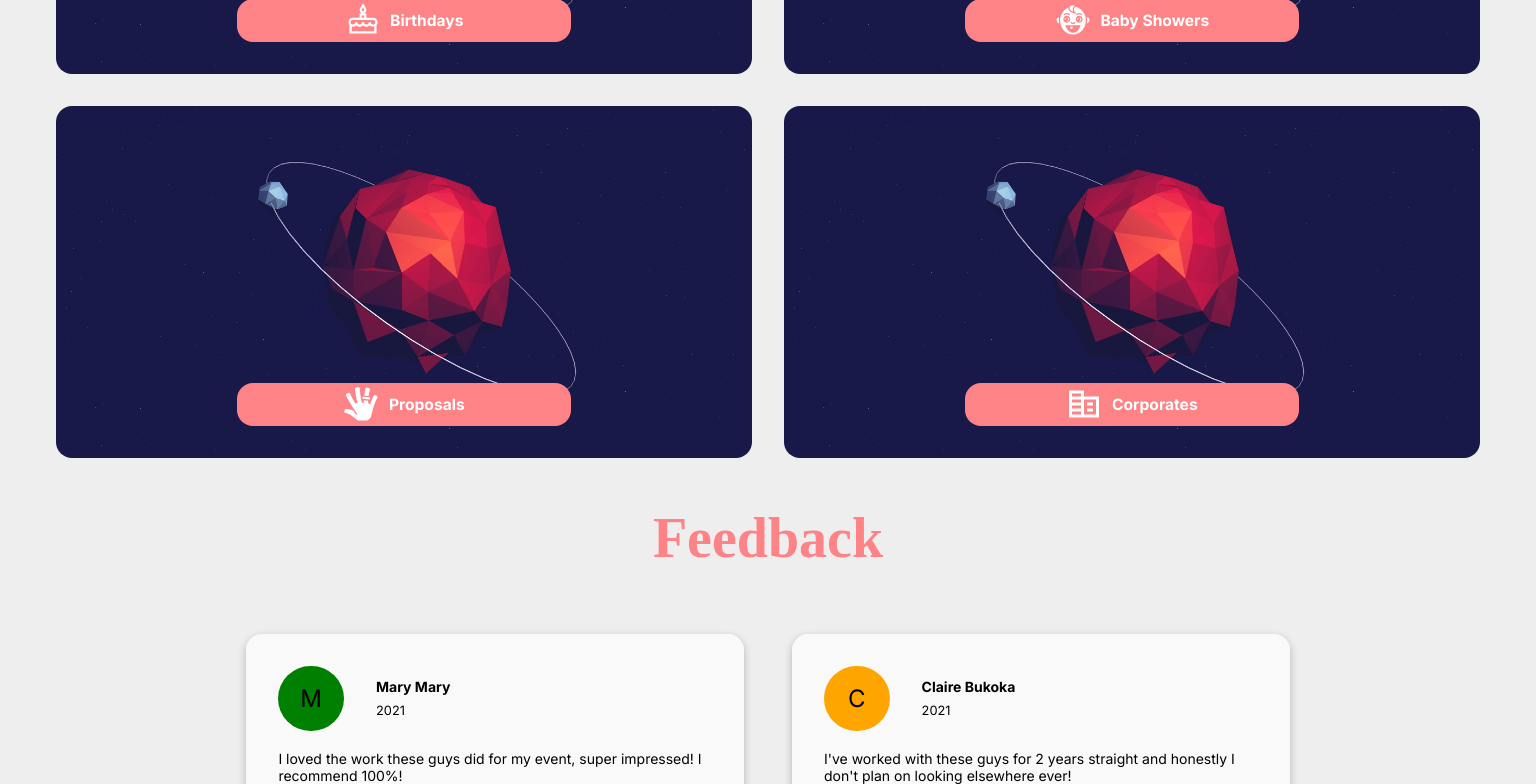
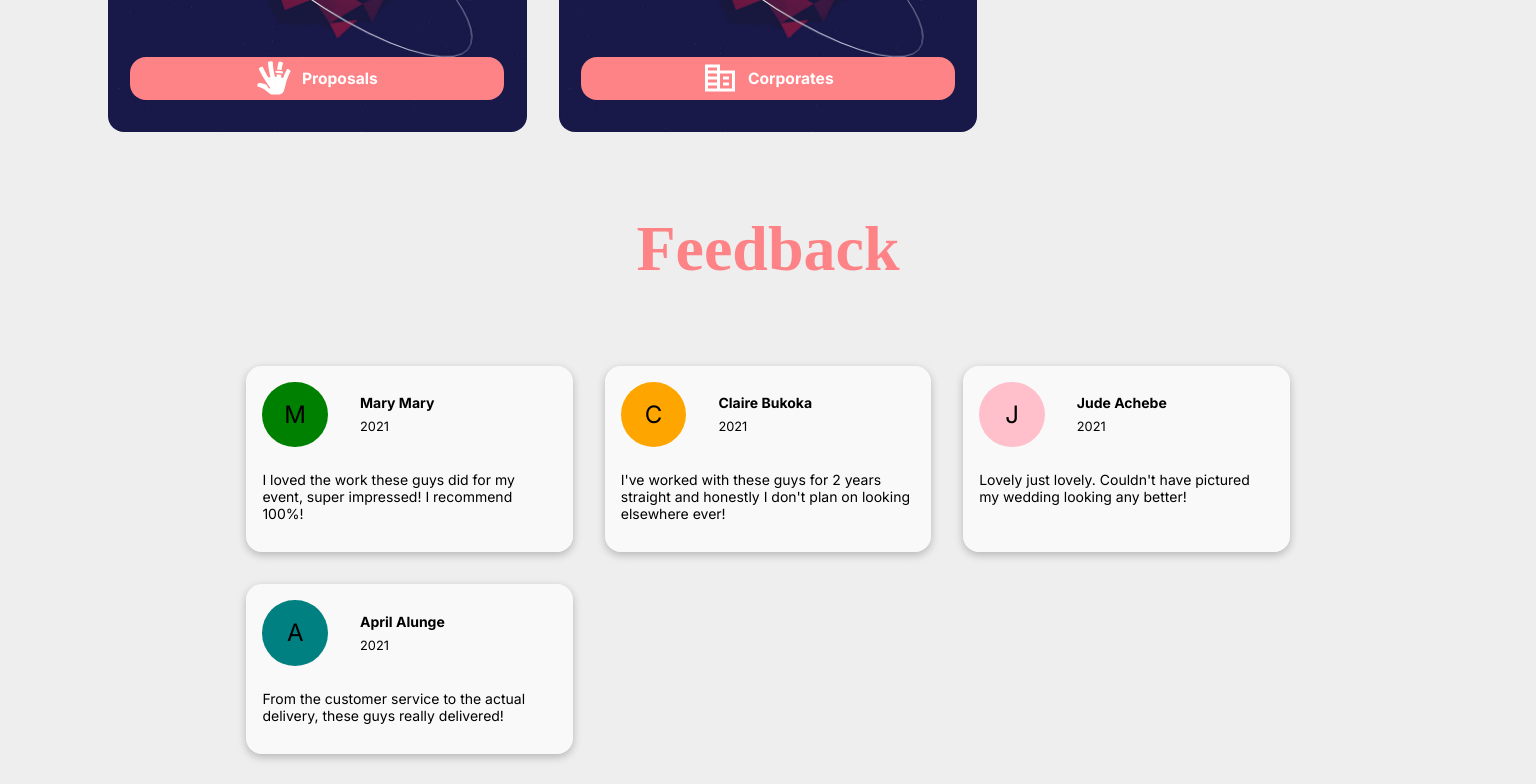
Before and after one commit to 2Kelvin/scarlettes-glam-decor, a React (Create React App) app: page / in a window 1536 px wide. Shown: the part 2016-2800 px from the top of the page. Built offline with nearby package versions, Linux system fonts and the light colour scheme; a web font is replaced by a local one.

Commit message:
responsive design 87% done :heavy_check_mark:

```diff
--- a/src/App.css
+++ b/src/App.css
@@ -23,3 +23,10 @@ h2 {
     margin-bottom: 3rem;
   }
 }
+
+@media screen and (min-width: 1500px) {
+  h2 {
+    font-size: 4rem;
+    margin-bottom: 4rem;
+  }
+}
--- a/src/components/AllEventCards/AllEventCards.css
+++ b/src/components/AllEventCards/AllEventCards.css
@@ -19,8 +19,21 @@
         gap: 1rem;
     }
 }
+
 @media screen and (min-width: 1200px) {
     .allEventCards {
         gap: 2rem;
     }
 }
+
+@media screen and (min-width: 1500px) {
+    .allEventCards {
+        grid-template-columns: repeat(3, 1fr);
+    }
+}
+
+@media screen and (min-width: 1800px) {
+    .allEventCards {
+        grid-template-columns: repeat(4, 1fr);
+    }
+}
--- a/src/components/AllFeedbackCards/AllFeedback.css
+++ b/src/components/AllFeedbackCards/AllFeedback.css
@@ -30,3 +30,16 @@
         gap: 2rem;
     }
 }
+
+@media screen and (min-width: 1500px) {
+    .allFeedback {
+        grid-template-columns: repeat(3, 1fr);
+        gap: 1rem;
+    }
+}
+@media screen and (min-width: 1800px) {
+    .allFeedback {
+        grid-template-columns: repeat(4, 1fr);
+        gap: 1rem;
+    }
+}
--- a/src/components/Bigbackground/Bigbg.css
+++ b/src/components/Bigbackground/Bigbg.css
@@ -36,3 +36,9 @@
         font-size: 3.5rem;
     }
 }
+
+@media screen and (min-width: 1500px) {
+    .bigBg {
+        margin-bottom: 5rem;
+    }
+}
--- a/src/components/Contact/Contact.css
+++ b/src/components/Contact/Contact.css
@@ -6,3 +6,11 @@
 .contact p {
     text-align: center;
 }
+
+
+/* +++++++++++++++++++++++ MEDIA QUERIES +++++++++++++++++++++++ */
+@media screen and (min-width: 1500px) {
+    .contact {
+        margin-bottom: 5rem;
+    }
+}
--- a/src/components/Feedback/Feedback.css
+++ b/src/components/Feedback/Feedback.css
@@ -14,3 +14,9 @@
         margin-bottom: 3rem;
     }
 }
+
+@media screen and (min-width: 1500px) {
+    .feedbackSection {
+        margin-bottom: 5rem;
+    }
+}
--- a/src/components/Packages/Packages.css
+++ b/src/components/Packages/Packages.css
@@ -25,7 +25,29 @@
 
 @media screen and (min-width: 1330px) {
     .packages {
-        margin: 0 3.5rem;
+        margin: 0 4rem;
         margin-bottom: 3rem;
     }
 }
+
+@media screen and (min-width: 1400px) {
+    .packages {
+        margin: 0 5rem;
+        margin-bottom: 3rem;
+    }
+}
+
+@media screen and (min-width: 1500px) {
+    .packages {
+        margin: 0;
+        width: 86%;
+        margin: auto;
+        margin-bottom: 5rem;
+    }
+}
+
+@media screen and (min-width: 1800px) {
+    .packages {
+        width: 75%;
+    }
+}
--- a/src/components/ReusableEventCard/EventCard.css
+++ b/src/components/ReusableEventCard/EventCard.css
@@ -51,7 +51,26 @@
     .reusableEventCard {
         margin-bottom: 0;
     }
+
     .eventNameAndIcon {
         width: 25em;
     }
 }
+
+@media screen and (min-width: 1200px) {
+    .eventNameAndIcon {
+        width: 36em;
+    }
+}
+
+@media screen and (min-width: 1500px) {
+    .eventNameAndIcon {
+        width: 28em;
+    }
+}
+
+@media screen and (min-width: 1800px) {
+    .eventNameAndIcon {
+        width: 22em;
+    }
+}
--- a/src/components/ReusableFeedbackCard/ReusableFeedbackCard.css
+++ b/src/components/ReusableFeedbackCard/ReusableFeedbackCard.css
@@ -45,8 +45,29 @@
         padding: 1.5rem;
     }
 }
+
 @media screen and (min-width: 1200px) {
     .feedbackCard {
         padding: 2rem;
     }
+
+    .feedbackHeader {
+        margin-bottom: 1.7rem;
+    }
 }
+
+@media screen and (min-width: 1500px) {
+    .feedbackCard {
+        padding: 1rem;
+    }
+
+    .feedbackHeader {
+        margin-bottom: 1.5rem;
+    }
+}
+
+@media screen and (min-width: 1800px) {
+    .feedbackCard {
+        padding: 1.2rem;
+    }
+}
--- a/src/components/SocialsIcons/Socials.css
+++ b/src/components/SocialsIcons/Socials.css
@@ -26,7 +26,7 @@
 
 @media screen and (min-width: 1200px) {
     .mediaIconsDiv {
-        width: 45%;
+        width: 35%;
     }
 }
 
@@ -35,3 +35,15 @@
         width: 30%;
     }
 }
+
+@media screen and (min-width: 1500px) {
+    .mediaIconsDiv {
+        width: 25%;
+    }
+}
+
+@media screen and (min-width: 1800px) {
+    .mediaIconsDiv {
+        width: 20%;
+    }
+}
```
